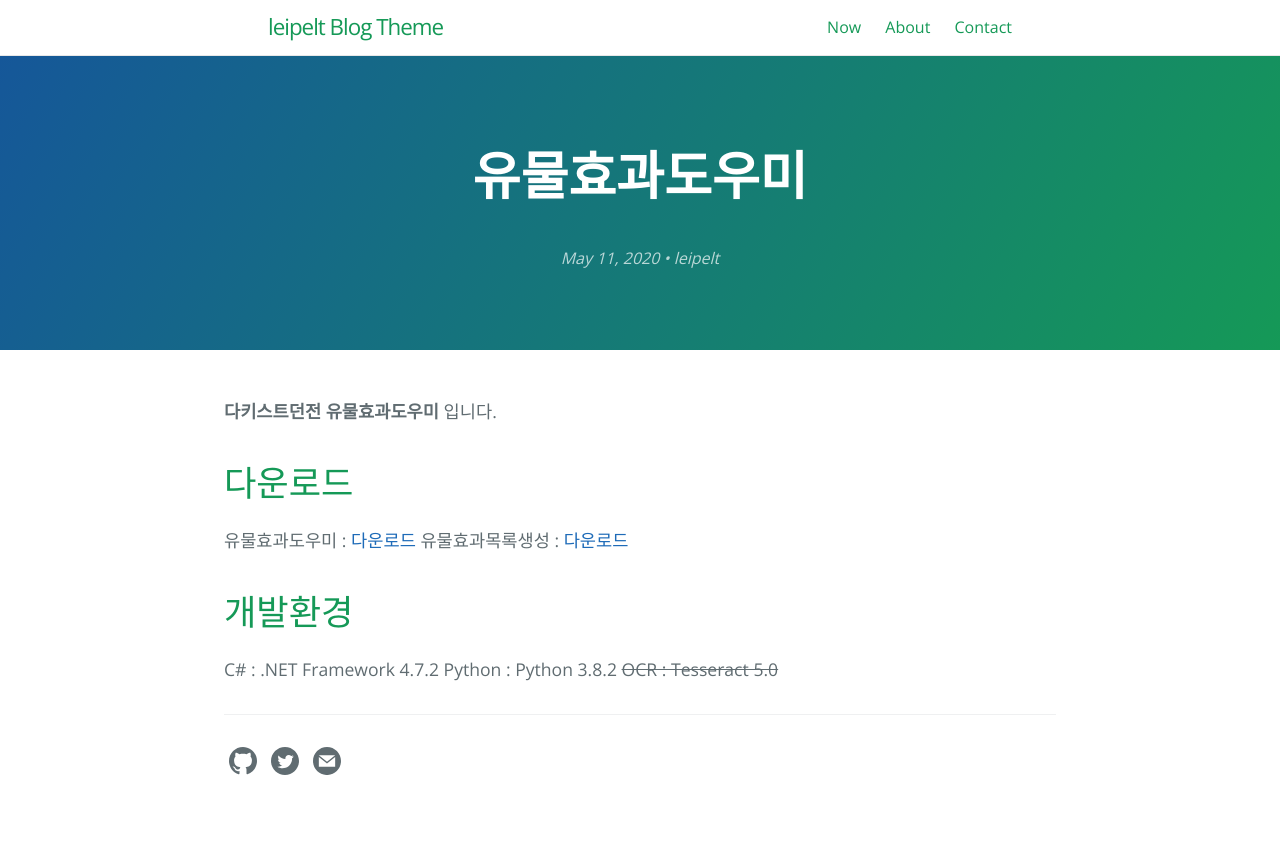
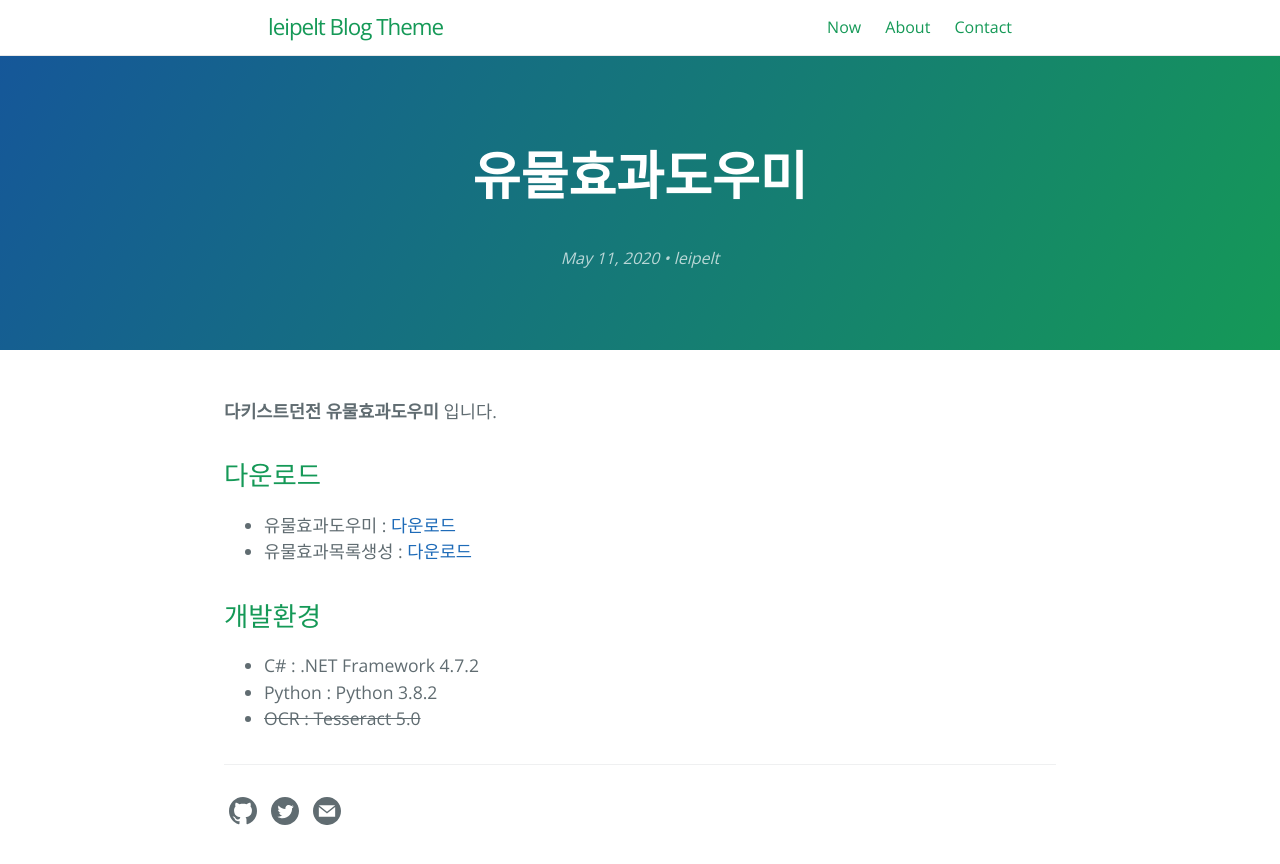
Before and after one commit to leipelt/hello-world, a Jekyll site: the page built from _posts/2020-05-11-유물효과도우미.md, in a window 1280 px wide. Shown: the top 864 px of the page. Built offline with Jekyll 4.4.1, drawn with Linux system fonts in a browser that asks for light colours.

Commit message:
리스트화

```diff
--- a/_posts/2020-05-11-유물효과도우미.md
+++ b/_posts/2020-05-11-유물효과도우미.md
@@ -7,15 +7,15 @@ categories: 다키스트던전, Darkest Dungeon
 
 **다키스트던전 유물효과도우미** 입니다.
 
-# [](#header-2)다운로드
-유물효과도우미   : [다운로드][download]
-유물효과목록생성 : [다운로드][download2]
+## [](#header-2)다운로드
+- 유물효과도우미   : [다운로드][download]
+- 유물효과목록생성 : [다운로드][download2]
 
 
-# [](#header-3)개발환경
-C#     : .NET Framework 4.7.2
-Python : Python 3.8.2
-~~OCR    : Tesseract 5.0~~
+## [](#header-3)개발환경
+- C#     : .NET Framework 4.7.2
+- Python : Python 3.8.2
+- ~~OCR    : Tesseract 5.0~~
 
 
 [download]: https://github.com/leipelt/DarkestDungeonHelper/releases/download/%ED%85%8C%EC%8A%A4%ED%8A%B8/CurioHelper.zip
```
